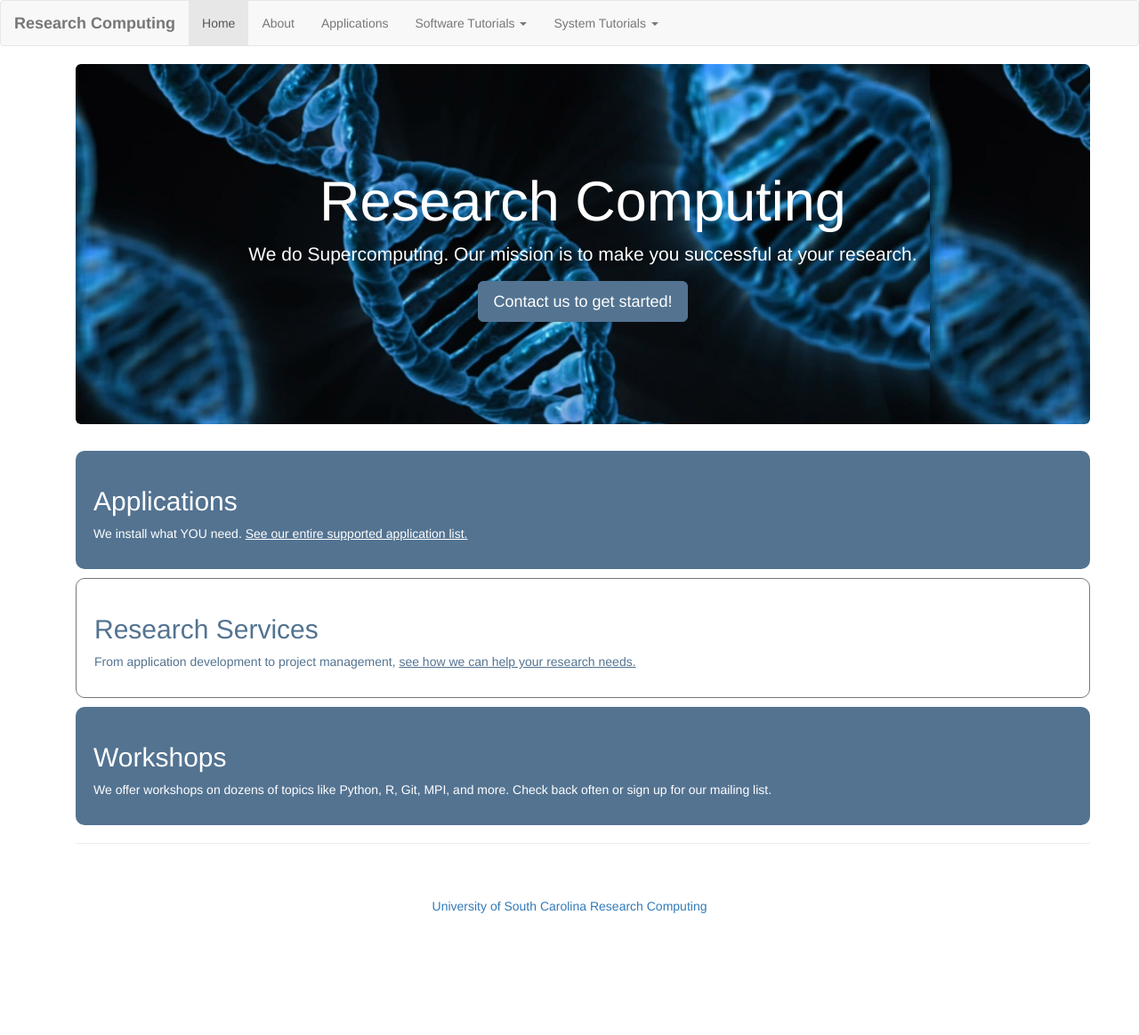
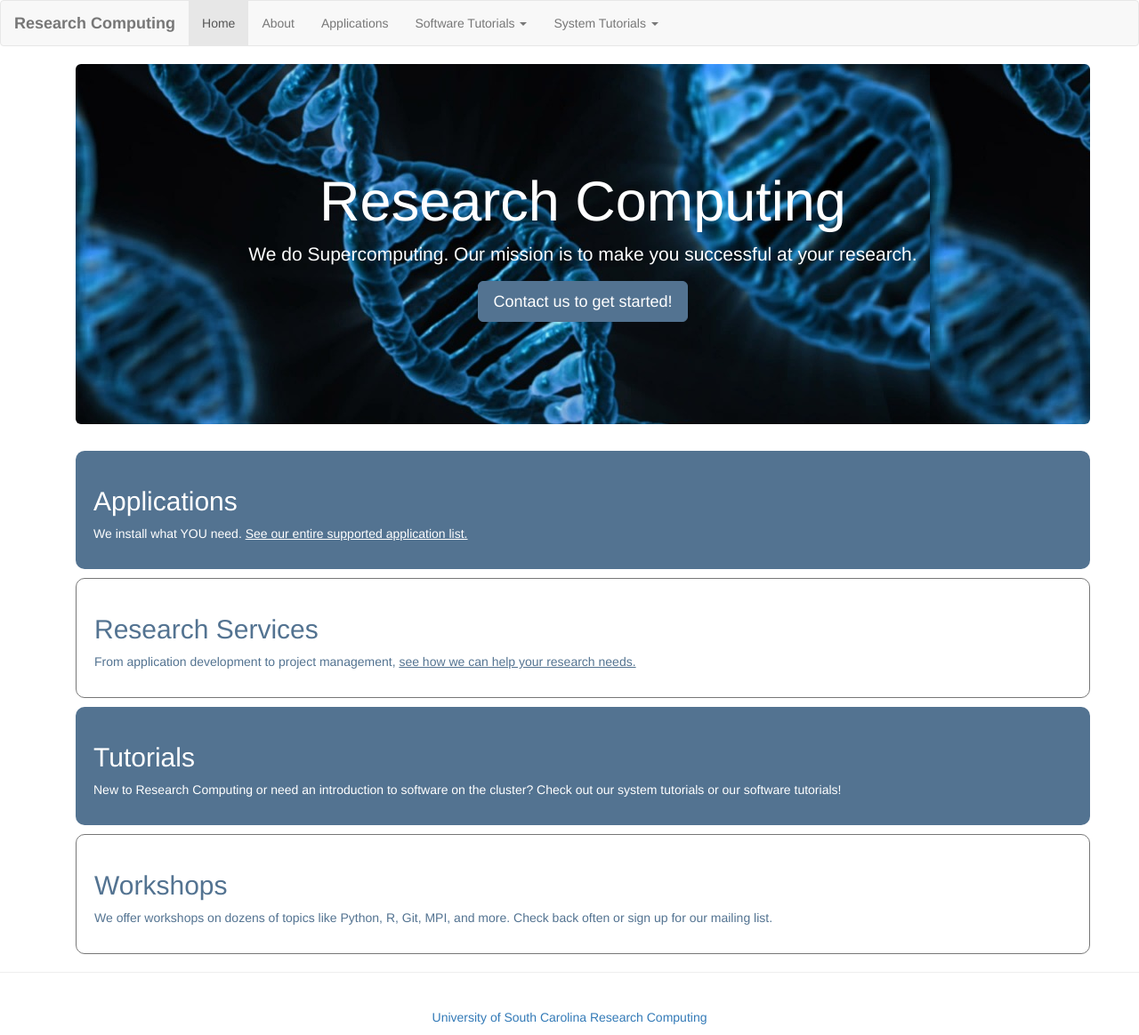
Before and after one commit to aholdeman/malab-test, a Jekyll site: the page built from index.html, in a window 1280 px wide. Shown: the whole page at 89% size. Built offline with Jekyll 4.4.1, drawn with Linux system fonts in a browser that asks for light colours; before the commit the page ends 1039 px from its top, so only the background shows below that.

Commit message:
Added new section to home page!

```diff
--- a/_layouts/default.html
+++ b/_layouts/default.html
@@ -30,7 +30,7 @@
                   <a class="dropdown-toggle" data-toggle="dropdown" href="https://aholdeman.github.io/malab-test/tutorials">System Tutorials
                       <span class="caret"></span></a>
                   <ul class="dropdown-menu">
-                      <li><a href="https://aholdeman.github.io/malab-test/sys-tutorial/getting-started">Getting Started</a></li>
+                      <li><a href="https://aholdeman.github.io/malab-test/sys-tutorial/getting-started">Connecting to RC Systems</a></li>
                   </ul>
               </li>
           </ul>
@@ -43,7 +43,7 @@
   </div>
 
   </body>
-  <br>
+  <hr>
   <div class="container-fluid footer">
       <p class="text-muted" style="text-align:center; padding-top:20px;"><a href="https://sc.edu/rci">University of South Carolina Research Computing</a></p>
 
--- a/index.html
+++ b/index.html
@@ -28,11 +28,18 @@ title: Research Computing
         </div>
         <div style="padding-top:10px;">
             <div style="background-color:#537391; padding:20px; color:white; border-radius: 10px;">
+                <h2>Tutorials</h2>
+                <p>New to Research Computing or need an introduction to software on the cluster?
+                    Check out our <a style="color:white;" href="https://aholdeman.github.io/malab-test/sys-tutorial">system tutorials</a>
+                    or our <a style="color:white;" href="https://aholdeman.github.io/malab-test/tutorials">software tutorials!</a></p>
+            </div>
+        </div>
+        <div style="padding-top:10px;">
+            <div style="padding:20px; color:#537391; border: 1px solid #777; border-radius:10px;">
                 <h2>Workshops</h2>
                 <p>We offer workshops on dozens of topics like Python, R, Git, MPI, and more. Check back often or sign
                     up for our mailing list.</p>
             </div>
         </div>
-        <hr>
     </div>
 </div>
--- a/sys-tutorial/getting-started.html
+++ b/sys-tutorial/getting-started.html
@@ -5,10 +5,10 @@ title: Getting Started
 <link rel="stylesheet" href="../css/main.css">
 <div class="container">
     <div class="jumbotron header-plain">
-        <h1>Getting Started</h1>
+        <h1>Connecting to RC Systems</h1>
     </div>
     <div>
-        <h3 style="color:#537391;"><strong>Gaining Access</strong></h3>
+        <h3 style="color:#537391;"><strong>Getting Started</strong></h3>
         <p>
             To gain access to the RC systems, users must have two-factor authentication enabled through a Duo account
             <a href="https://sc.edu/about/offices_and_divisions/division_of_information_technology/security/sc_technologies/mfa.php">(more
```
Also changed, not shown: sys-tutorial/index.html (added, +12 -0 lines), tutorials/index.html (+7 -5 lines).
